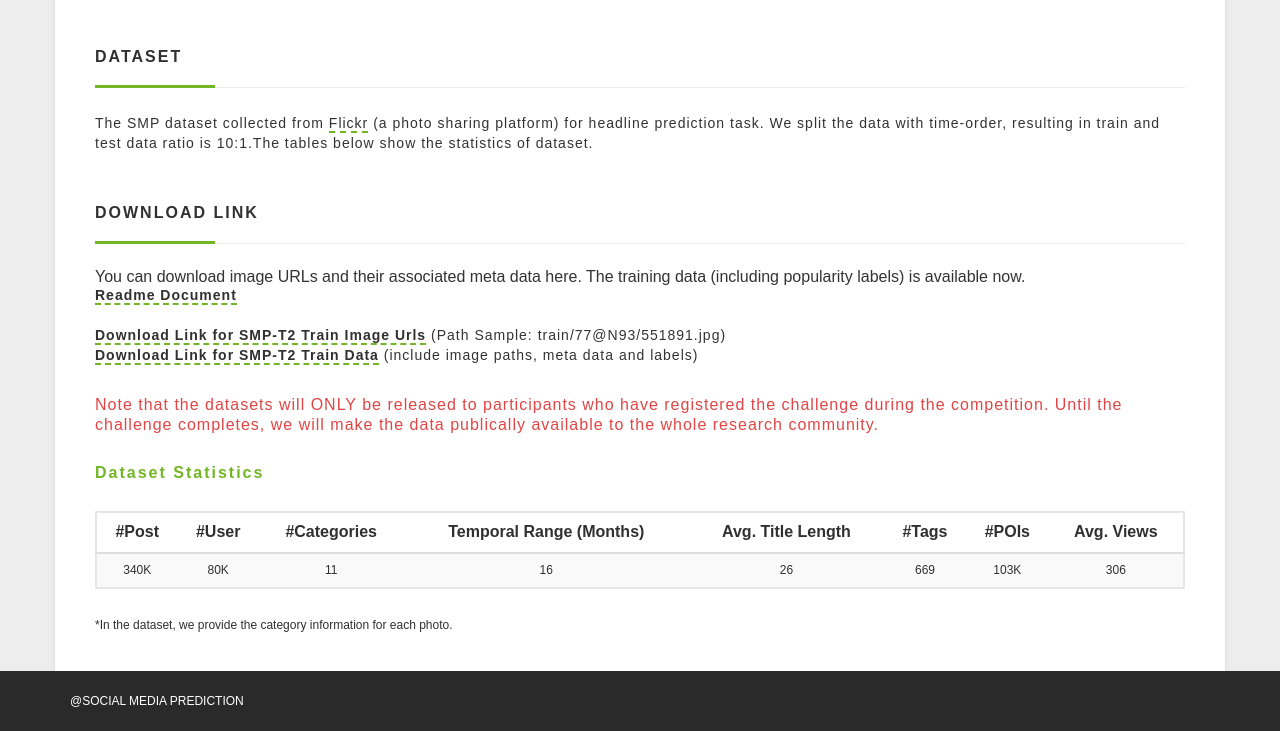
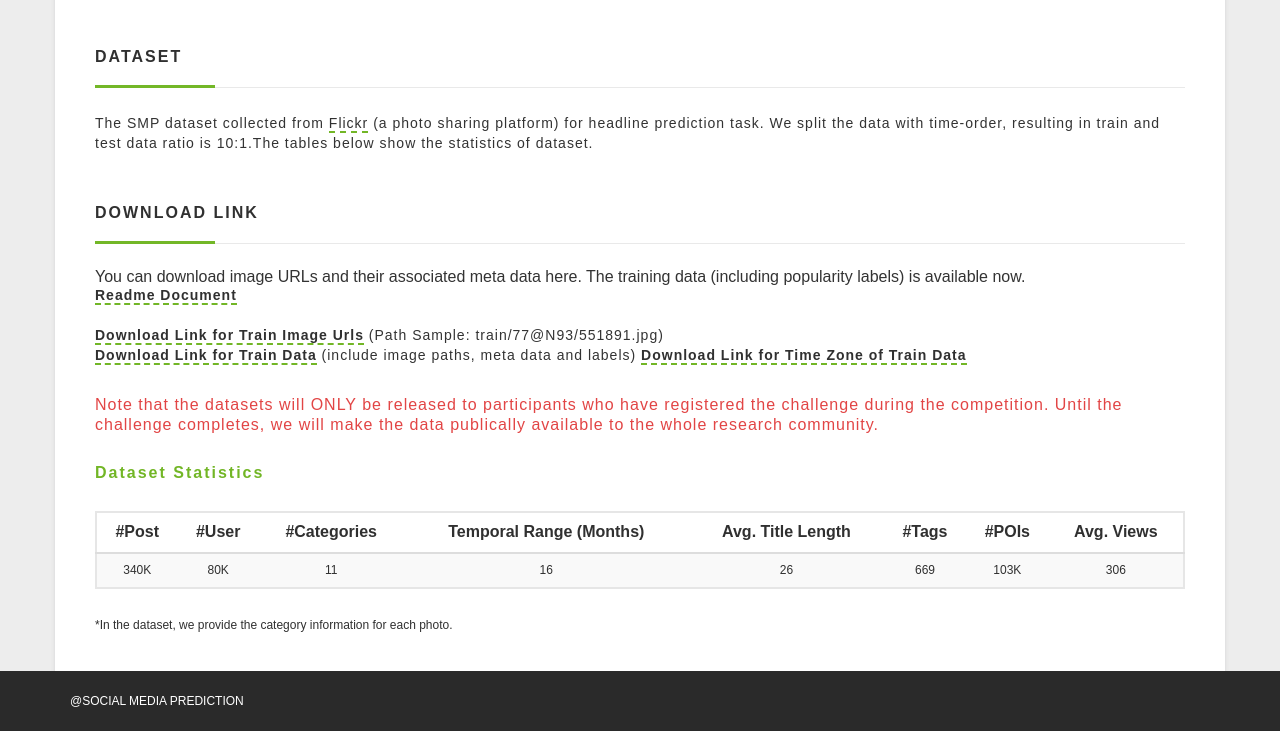
Before and after one commit to social-media-prediction/SMHP_PredictionChallenge, a website: page datasets.html in a window 1280 px wide. Shown: the part 166-897 px from the top of the page. Drawn offline with Linux system fonts and the light colour scheme.

Commit message:
Update datasets.html

```diff
--- a/datasets.html
+++ b/datasets.html
@@ -74,13 +74,15 @@
           <br>
 
           <br>
-          <a href="https://drive.google.com/open?id=0B7CzfJRX7ZuzU3AxbTVsRE9pUEE"><b>Download Link for SMP-T2 Train Image Urls</b></a>
+          <a href="https://drive.google.com/open?id=0B7CzfJRX7ZuzU3AxbTVsRE9pUEE"><b>Download Link for Train Image Urls</b></a>
           (Path Sample: train/77@N93/551891.jpg)
           <!--https://drive.google.com/open?id=0B6MvFOM_AGXNY1FEZGlFd3FWMXM-->
           <br>
-          <a href="https://drive.google.com/open?id=0B7CzfJRX7ZuzWFRQUnlKTGJYUWM"><b>Download Link for SMP-T2 Train Data</b></a>
+          <a href="https://drive.google.com/open?id=0B7CzfJRX7ZuzWFRQUnlKTGJYUWM"><b>Download Link for Train Data</b></a>
           (include image paths, meta data and labels)
+            <a href="https://drive.google.com/open?id=0B5DNzEjbQhUZdnp2cUFwQmNLbTQ"><b>Download Link for Time Zone of Train Data</b></a>
           </p>
+
           <p class="notice-txt">Note that the datasets will ONLY be released to participants who have registered the challenge during the competition. Until the challenge completes, we will make the data publically available to the whole research community.</p>
 
       </article>
```
